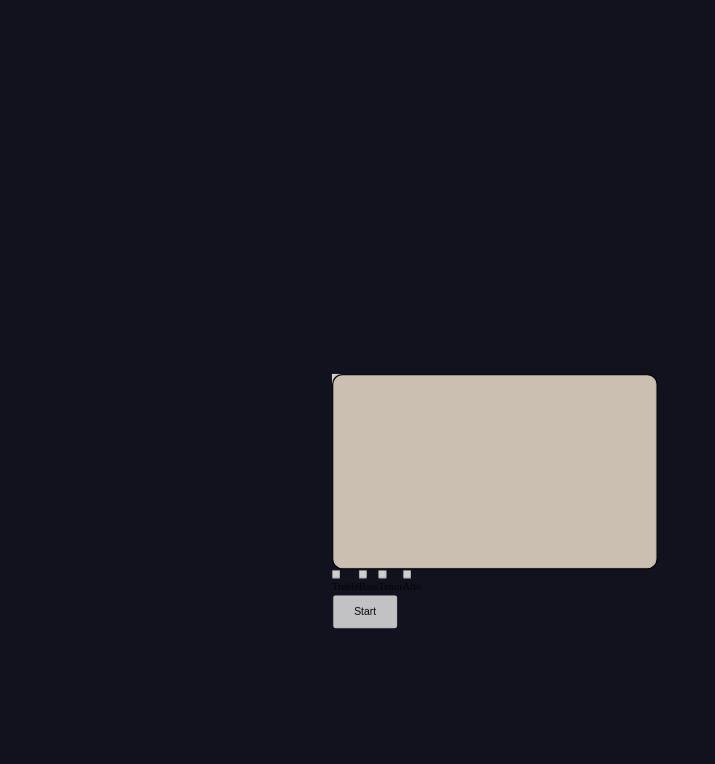
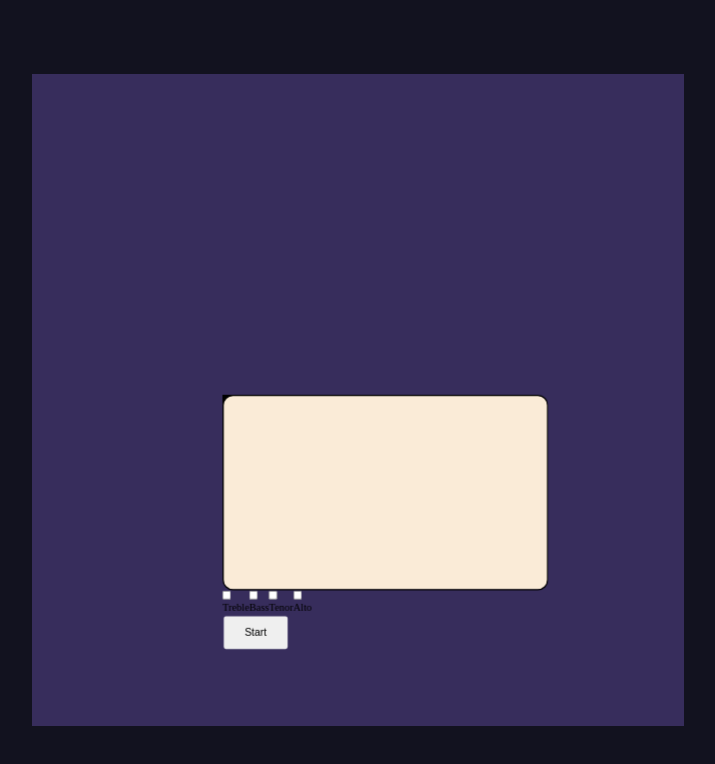
Before and after one commit to 8davxgnu/Three-Sandbox, a website built with Vite: page html-3d-env-render-test/index.html in a window 1280 px wide. Shown: the whole page, without its empty margins (282-997 px from the left). Built offline with nearby package versions, Linux system fonts and the light colour scheme; what vexflow would draw is missing.

Commit message:
MOD musicRender.js, three-util.ts, vexflow-util.js, index.html
Sucessful render of 3d mesh and 3d css in scene.
3dCSS and 3d meshes are rendered through each other, so must layer and position things carefully

```diff
--- a/html-3d-env-render-test/index.html
+++ b/html-3d-env-render-test/index.html
@@ -8,7 +8,6 @@
   </head>
   <body>
     <div id="app"></div>
-    <div id="staveTest"></div>
     <script type="module" src="/src/main.ts"></script>
   </body>
 </html>
--- a/html-3d-env-render-test/src/main.ts
+++ b/html-3d-env-render-test/src/main.ts
@@ -1,7 +1,8 @@
 import './style.css'
 import {
   createScene,
-} from './util';
+  createCube,
+} from './three-util';
 import { musicHTML } from './musicHTML';
 import * as THREE from 'three';
 import {OrbitControls} from 'three/addons/controls/OrbitControls.js';
@@ -14,7 +15,7 @@ let { scene, camera, renderer } = createScene();
 
 document.body.appendChild(renderer.domElement);
 const color = new THREE.Color(0x12121f);
-scene.background = color
+scene.background = color;
 camera.position.z = 800;
 
 // Orbit Controls (optional)
@@ -22,12 +23,8 @@ const controls = new OrbitControls(camera, document.body);
 controls.target.set(0, 0, 0);  // pt of focus for the orbit
 controls.update();
 
-//  Animation Loop
-function animate() {
-  renderer.render( scene, camera );
-  cssRenderer.render(scene, camera);  // renders CSS3D objects
-}
-renderer.setAnimationLoop( animate );
+let cube1 = createCube([1000, 1000, 1000],0x372d5c,[0,0,-500]);
+
 
 const cssRenderer = new CSS3DRenderer();
 cssRenderer.setSize(window.innerWidth, window.innerHeight);
@@ -36,16 +33,14 @@ cssRenderer.domElement.style.top = '0';
 document.body.appendChild(cssRenderer.domElement);
 
 const div = document.createElement('div');
-div.innerHTML = musicHTML; // interactive HTML
-div.style.width = '5rem';
-div.style.height = '5rem';
-div.style.opacity = '0.8';
-div.style.background = 'white';
+div.innerHTML = musicHTML;
+div.style.width = '1rem';
+div.style.height = '1rem';
+div.style.opacity = '1';
+div.style.background = 'black';
 
 const cssObject = new CSS3DObject(div);
-// cssObject.position.copy(cubeA.position);
-scene.add(cssObject);
-
+cssObject.position.set(-200,0,0)
 cssObject.element.addEventListener('mouseover', function() {
     controls.enabled = false;
 });
@@ -54,5 +49,13 @@ cssObject.element.addEventListener('mouseout', function() {
     controls.enabled = true;
 });
 
+scene.add(cube1);
+scene.add(cssObject);
+initializeVexflow(div);
 
-initializeVexflow(div);
+//  Animation Loop
+function animate() {
+  renderer.render( scene, camera );
+  cssRenderer.render( scene, camera );  // renders CSS3D objects
+}
+renderer.setAnimationLoop( animate );
--- a/html-3d-env-render-test/src/musicRender.js
+++ b/html-3d-env-render-test/src/musicRender.js
@@ -8,11 +8,10 @@ import {
     renderStaveNotes,
     generateClef,
     getEnabledClefs
-} from './util_musicBuilder.js'
+} from './vexflow-util.js'
 import { Formatter, Renderer, Stave, Voice } from 'vexflow'
 // ---------------------------------------------------------------------------------------------
 export function initializeVexflow(containerElement) {
-    // Find elements *inside* the container passed from main.ts
     const outputDiv = containerElement.querySelector('#output');
     const startButton = containerElement.querySelector('#startGameButton');
 
--- /dev/null
+++ b/html-3d-env-render-test/src/three-util.ts
@@ -0,0 +1,17 @@
+import * as THREE from 'three';
+
+export function createScene() {
+    const scene = new THREE.Scene();
+    const camera = new THREE.PerspectiveCamera( 75, window.innerWidth / window.innerHeight, 0.1, 10000 );
+    const renderer = new THREE. WebGLRenderer();
+    renderer.setSize(window.innerWidth, window.innerHeight);
+    return { scene, camera, renderer };
+}
+
+export function createCube([a,b,c]: number[] = [1, 1, 1], color: number = 0x00ff00, [x, y, z]: number[] = [0, 0, 0]) {
+    const geometry = new THREE.BoxGeometry( a, b, c );
+    const material = new THREE.MeshBasicMaterial({color: color});
+    const cube = new THREE.Mesh( geometry, material );
+    cube.position.set(x, y, z);
+    return cube;
+}
--- a/html-3d-env-render-test/src/util.ts
+++ /dev/null
@@ -1,9 +0,0 @@
-import * as THREE from 'three';
-
-export function createScene() {
-    const scene = new THREE.Scene();
-    const camera = new THREE.PerspectiveCamera( 75, window.innerWidth / window.innerHeight, 0.1, 1000 );
-    const renderer = new THREE. WebGLRenderer();
-    renderer.setSize(window.innerWidth, window.innerHeight);
-    return { scene, camera, renderer };
-}
```
Also changed, not shown: html-3d-env-render-test/src/vexflow-util.js (renamed from html-3d-env-render-test/src/util_musicBuilder.js).
